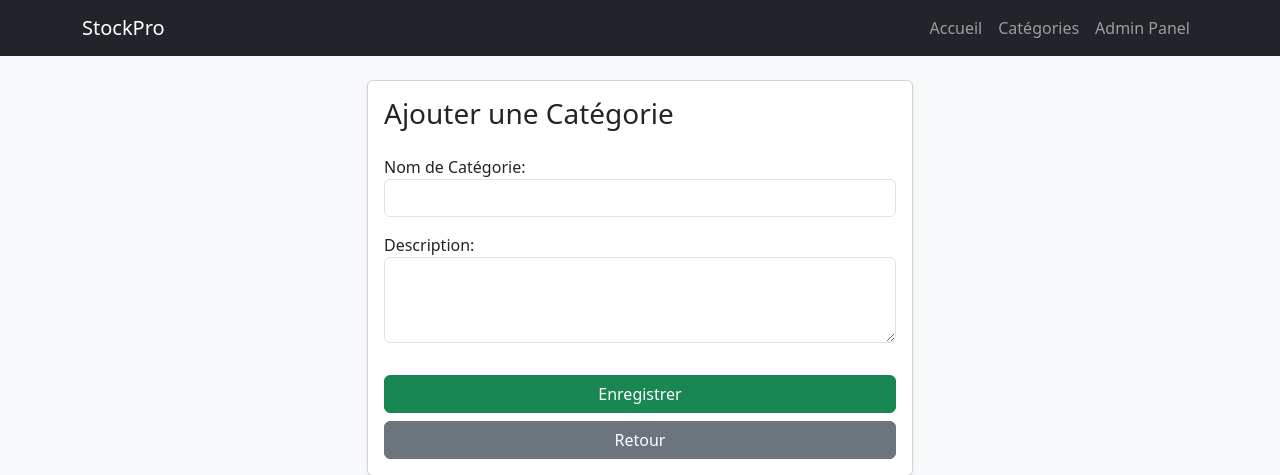
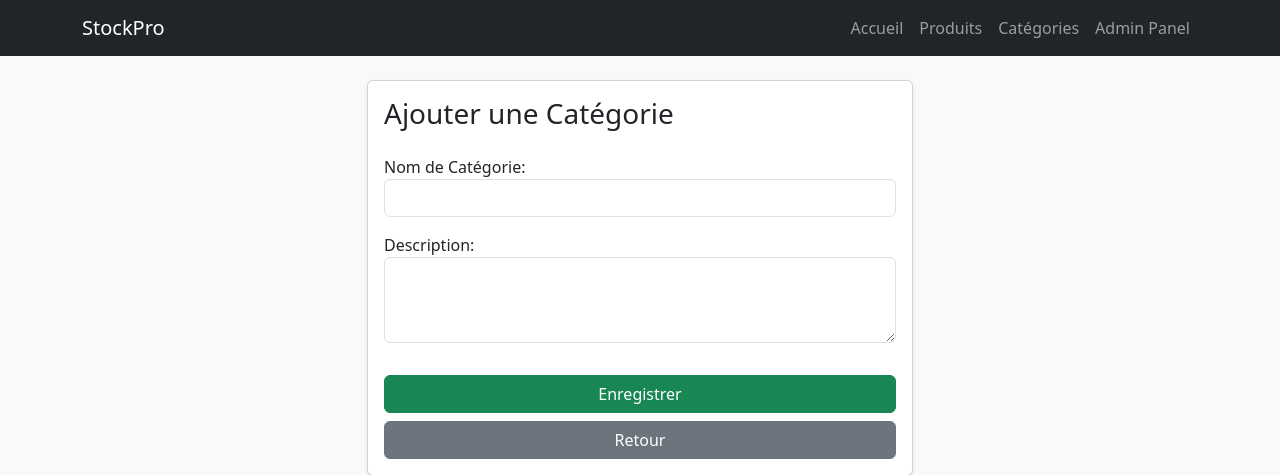
Before and after one commit to Marouankh1/gestion_stock, a Django app: page /categories/add/ in a window 1280 px wide. Shown: the top 475 px of the page. Run offline with Django 5.2, Linux system fonts and the light colour scheme; the visitor is signed in with stand-in values (Sample User, id 1).

Commit message:
fix: update navbar link for Accueil to improve navigation

```diff
--- a/inventory/templates/inventory/base.html
+++ b/inventory/templates/inventory/base.html
@@ -14,7 +14,8 @@
         <div class="container">
             <a class="navbar-brand" href="#">StockPro</a>
             <div class="navbar-nav ms-auto">
-                <a class="nav-link" href="#">Accueil</a>
+                <a class="nav-link" href="">Accueil</a>
+                <a class="nav-link" href="{% url 'product_list' %}">Produits</a>
                 <a class="nav-link" href="{% url 'category_list' %}">Catégories</a>
                 <a class="nav-link" href="/admin/" target="_blank">Admin Panel</a>
             </div>
```
